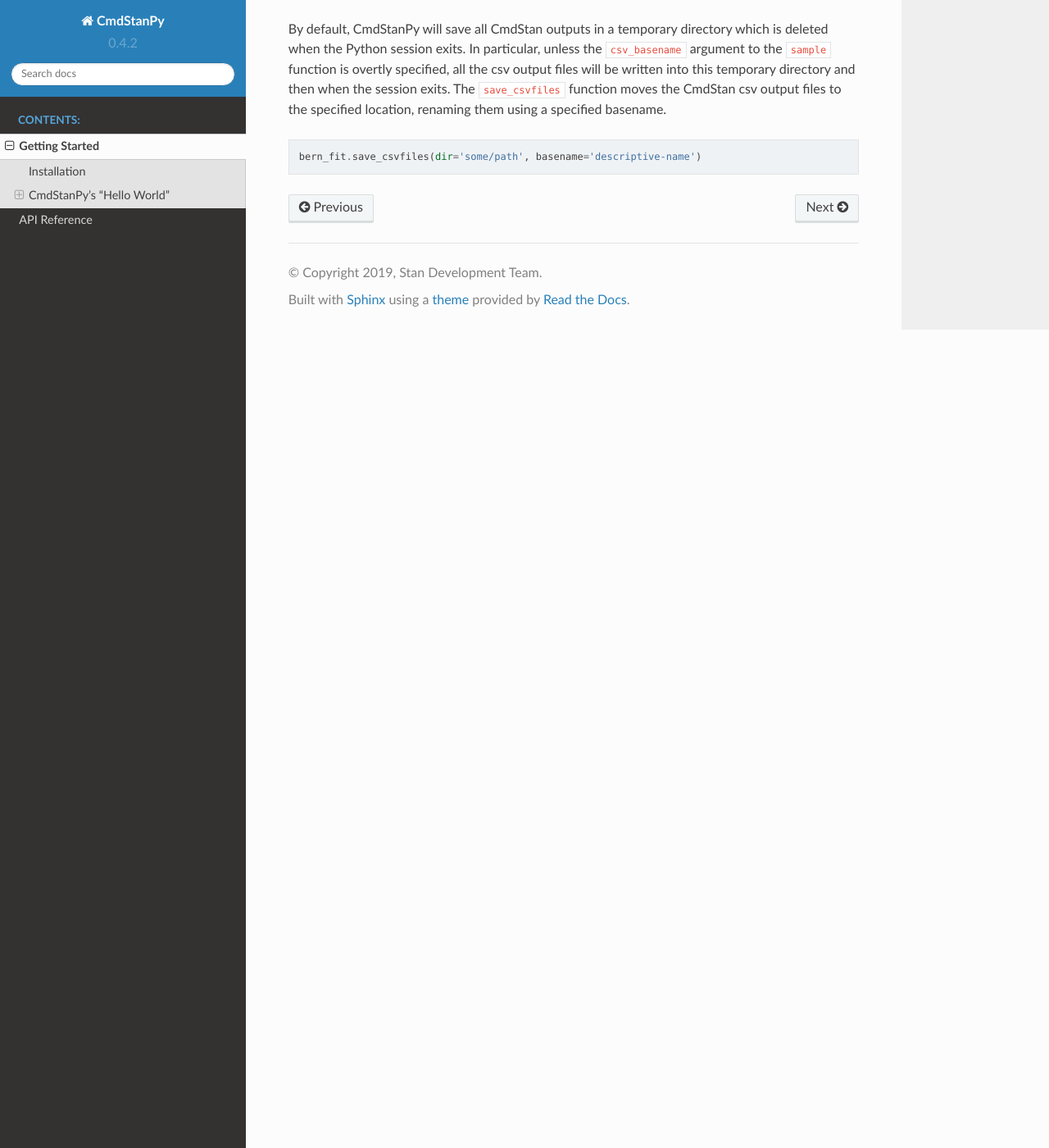
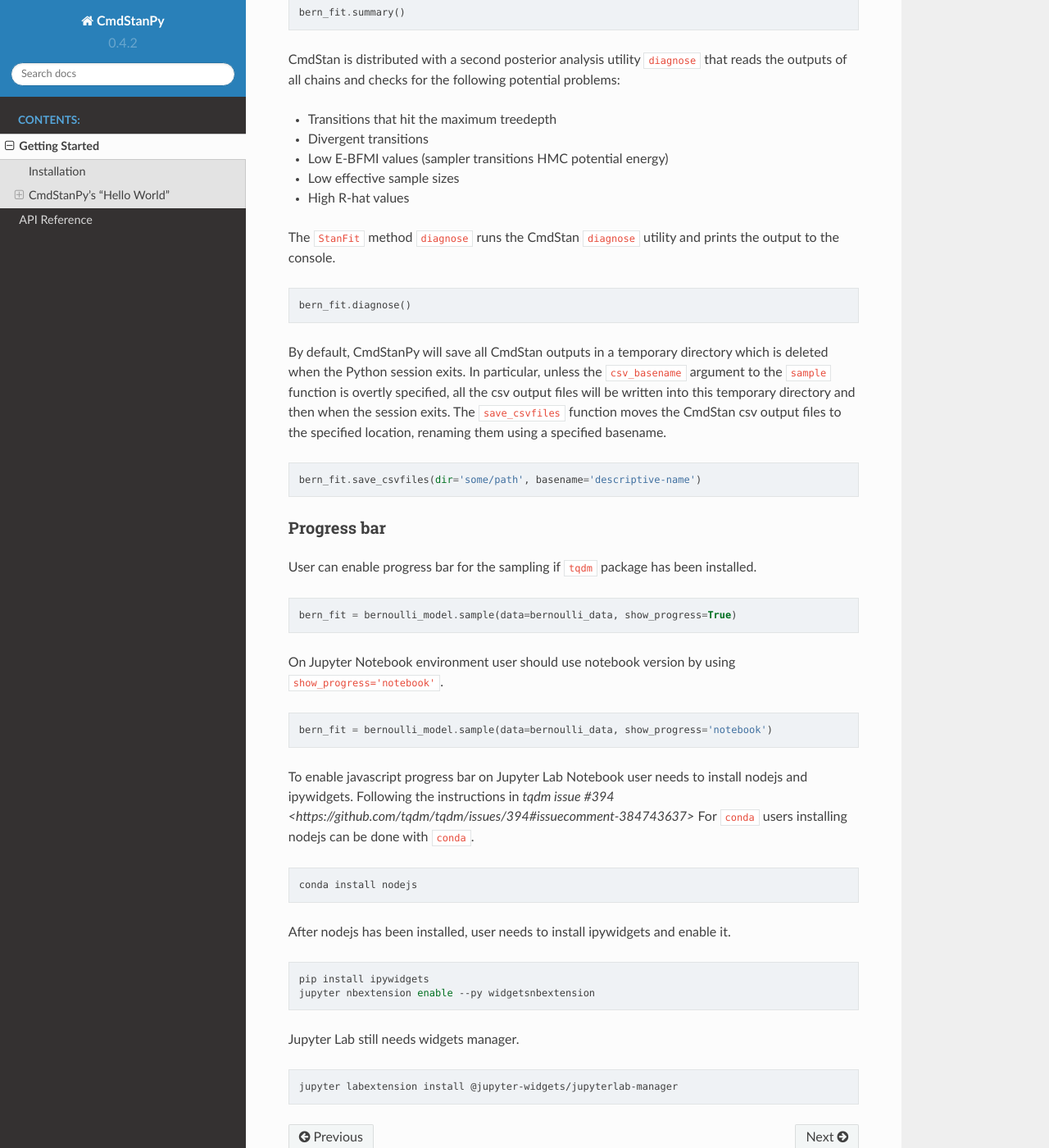
Before and after one commit to stan-dev/cmdstanpy, a Sphinx documentation site: the page built from docs/getting_started.rst, in a window 1280 px wide and 1400 px high, scrolled down 3335 px. Shown: the whole window at 82% size. Built offline with Sphinx 7.4.7 and the Read the Docs theme 2.0.0, drawn with Linux system fonts in a browser that asks for light colours; formulas are drawn with MathJax 3; some of the changed text lies outside the part shown.

Commit message:
update docs

```diff
--- a/docs/getting_started.rst
+++ b/docs/getting_started.rst
@@ -17,6 +17,13 @@
 
     pip install -e git+https://github.com/stan-dev/cmdstanpy#egg=cmdstanpy
 
+To install CmdStanPy with all the optional packages
+(ujson; json processing, tqdm; progress bar)
+
+.. code-block:: bash
+
+    pip install --upgrade cmdstanpy[all]
+
 CmdStanPy requires a local install of CmdStan.
 If you don't have CmdStan installed, you can run the CmdStanPy script ``install_cmdstan``
 which downloads CmdStan from GitHub and builds the CmdStan utilities.
@@ -70,11 +77,25 @@
     from cmdstanpy import set_make_env
     set_make_env("mingw32-make.exe") # On Windows with mingw32-make
 
+User can install optional packages with pip with the CmdStanPy installation
+
+.. code-block:: bash
+
+    pip install --upgrade cmdstanpy[all]
+
+or by installing packages manually.
+
 For faster IO cmdstanpy will use ``ujson`` package if it's installed
 
 .. code-block:: bash
 
     pip install ujson
+
+To enable progress bar user can install ``tqdm`` package
+
+.. code-block:: bash
+
+    pip install tqdm
 
 
 CmdStanPy's "Hello World"
@@ -191,3 +212,43 @@
 .. code-block:: python
 
     bern_fit.save_csvfiles(dir='some/path', basename='descriptive-name')
+
+
+Progress bar
+------------
+
+User can enable progress bar for the sampling if ``tqdm`` package
+has been installed.
+
+.. code-block:: python
+
+    bern_fit = bernoulli_model.sample(data=bernoulli_data, show_progress=True)
+
+On Jupyter Notebook environment user should use notebook version
+by using ``show_progress='notebook'``.
+
+.. code-block:: python
+
+    bern_fit = bernoulli_model.sample(data=bernoulli_data, show_progress='notebook')
+
+To enable javascript progress bar on Jupyter Lab Notebook user needs to install
+nodejs and ipywidgets. Following the instructions in
+`tqdm issue #394 <https://github.com/tqdm/tqdm/issues/394#issuecomment-384743637>`
+For ``conda`` users installing nodejs can be done with ``conda``.
+
+.. code-block:: bash
+
+    conda install nodejs
+
+After nodejs has been installed, user needs to install ipywidgets and enable it.
+
+.. code-block:: bash
+
+    pip install ipywidgets
+    jupyter nbextension enable --py widgetsnbextension
+
+Jupyter Lab still needs widgets manager.
+
+.. code-block:: bash
+
+    jupyter labextension install @jupyter-widgets/jupyterlab-manager
```
Also changed, not shown: other parts of docs/getting_started.rst (+1 -1 lines).
